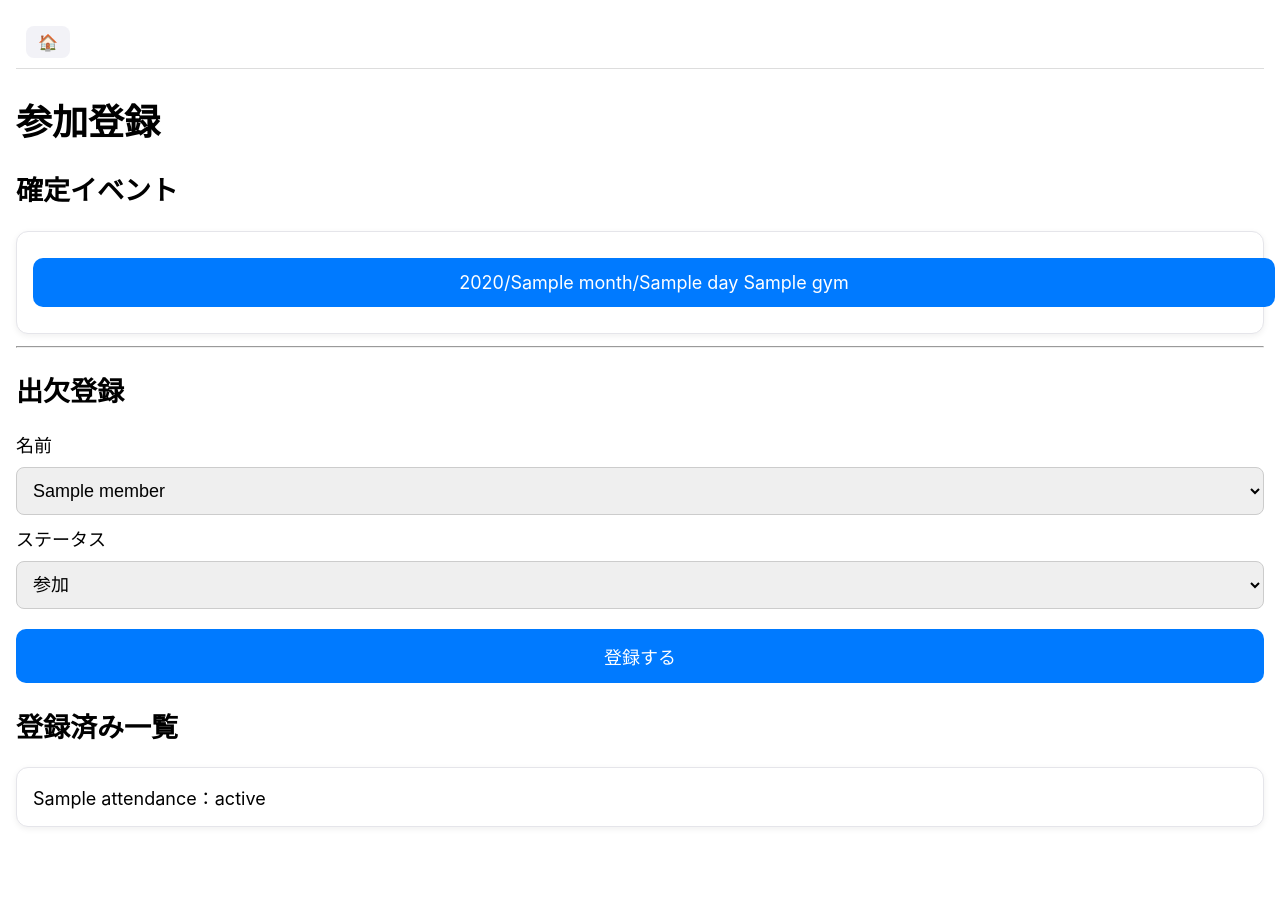
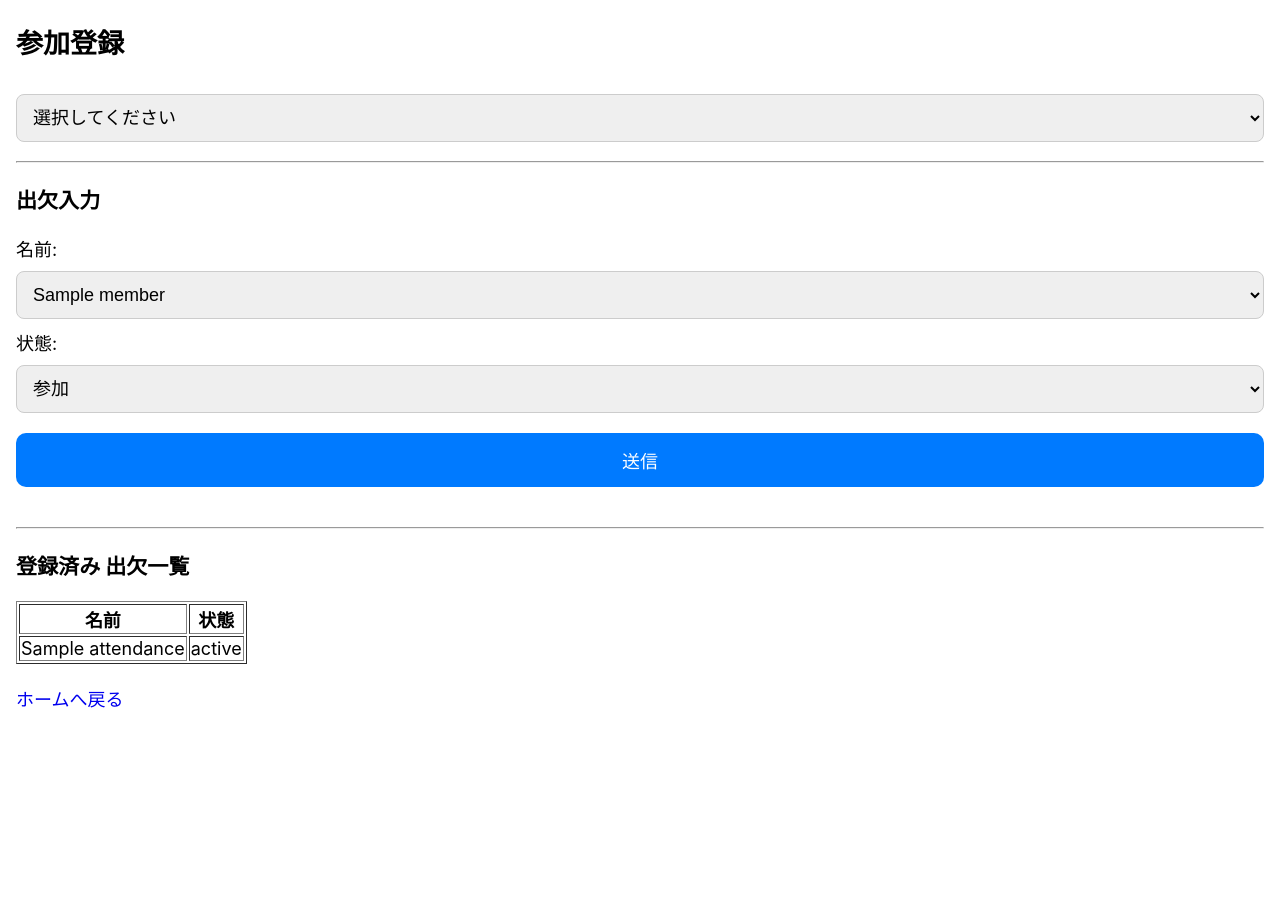
Before and after one commit to matsumurashin0125/event-app6, a Python web app: template templates/register.html in a window 1280 px wide. After the commit the page ends 708 px from the top, so only its background shows below. Run offline with Jinja, Linux system fonts and the light colour scheme; the template is opened without the code that fills it: most values are stand-ins (such as "Sample title", 1, 10 or a date in 2020).

Commit message:
register.html を更新

```diff
--- a/templates/register.html
+++ b/templates/register.html
@@ -2,59 +2,95 @@
 <html>
 <head>
     <title>参加登録</title>
-    <meta name="viewport" content="width=device-width, initial-scale=1">
     <link rel="stylesheet" href="/static/style.css">
 </head>
 <body>
 
-<div class="nav">
-    <a href="{{ url_for('home') }}">🏠</a>
-</div>
+<h2>参加登録</h2>
 
-<h1>参加登録</h1>
+<!-- イベント選択 -->
+<form method="GET">
+    <select name="event_id" onchange="this.form.submit()">
+        <option value="">選択してください</option>
 
-<h2>確定イベント</h2>
-{% for con, event in events %}
-<div class="card">
-    <a class="btn"
-       href="{{ url_for('register', event_id=con.id) }}">
-       {{ event.year }}/{{ event.month }}/{{ event.day }} {{ event.gym }}
-    </a>
-</div>
-{% endfor %}
+        {% for confirm, c in events %}
+        <option value="{{ confirm.id }}"
+            {% if selected_event and selected_event|int == confirm.id %}selected{% endif %}
+        >
+            {{ c.year }}-{{ '%02d'|format(c.month) }}-{{ '%02d'|format(c.day) }}（{{ c.gym }}）
+        </option>
+        {% endfor %}
+    </select>
+</form>
+
+<hr>
 
 {% if selected_event %}
-<hr>
-<h2>出欠登録</h2>
 
-<form method="post">
+<h3>出欠入力</h3>
+
+<form method="POST">
     <input type="hidden" name="event_id" value="{{ selected_event }}">
 
-    <label>名前</label>
+    名前:
     <select name="name">
         {% for m in members %}
-            <option value="{{ m }}">{{ m }}</option>
+        <option value="{{ m }}">{{ m }}</option>
         {% endfor %}
     </select>
 
-    <label>ステータス</label>
+    状態:
     <select name="status">
         <option value="参加">参加</option>
-        <option value="欠席">欠席</option>
         <option value="未定">未定</option>
+        <option value="不参加">不参加</option>
     </select>
 
-    <button type="submit">登録する</button>
+    <button type="submit">送信</button>
 </form>
 
-<h2>登録済み一覧</h2>
-{% for a in attendance %}
-<div class="card">
-    {{ a.name }}：{{ a.status }}
-</div>
-{% endfor %}
+<br><hr>
+
+<h3>登録済み 出欠一覧</h3>
+
+<table border="1">
+    <tr>
+        <th>名前</th>
+        <th>状態</th>
+        {% if session.admin_logged_in %}
+        <th>編集</th>
+        <th>削除</th>
+        {% endif %}
+    </tr>
+
+    {% for a in attendance %}
+    <tr>
+        <td>{{ a.name }}</td>
+        <td>{{ a.status }}</td>
+
+        {% if session.admin_logged_in %}
+        <!-- 編集ボタン -->
+        <td>
+            <form method="GET" action="{{ url_for('edit_attendance', id=a.id) }}">
+                <button>編集</button>
+            </form>
+        </td>
+
+        <!-- 削除ボタン -->
+        <td>
+            <form method="POST" action="{{ url_for('delete_attendance', id=a.id) }}">
+                <button onclick="return confirm('削除しますか？')">削除</button>
+            </form>
+        </td>
+        {% endif %}
+    </tr>
+    {% endfor %}
+</table>
 
 {% endif %}
 
+<br>
+<a href="{{ url_for('home') }}">ホームへ戻る</a>
+
 </body>
 </html>
```
